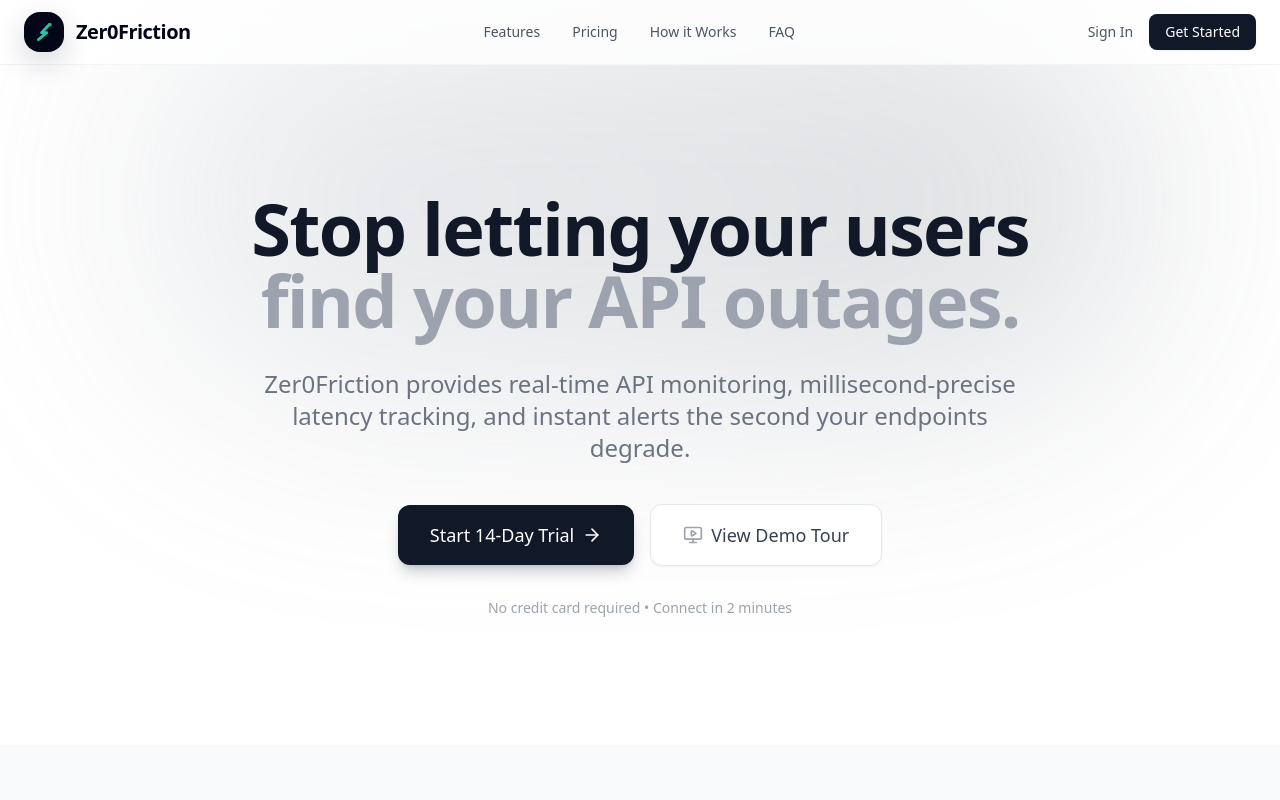
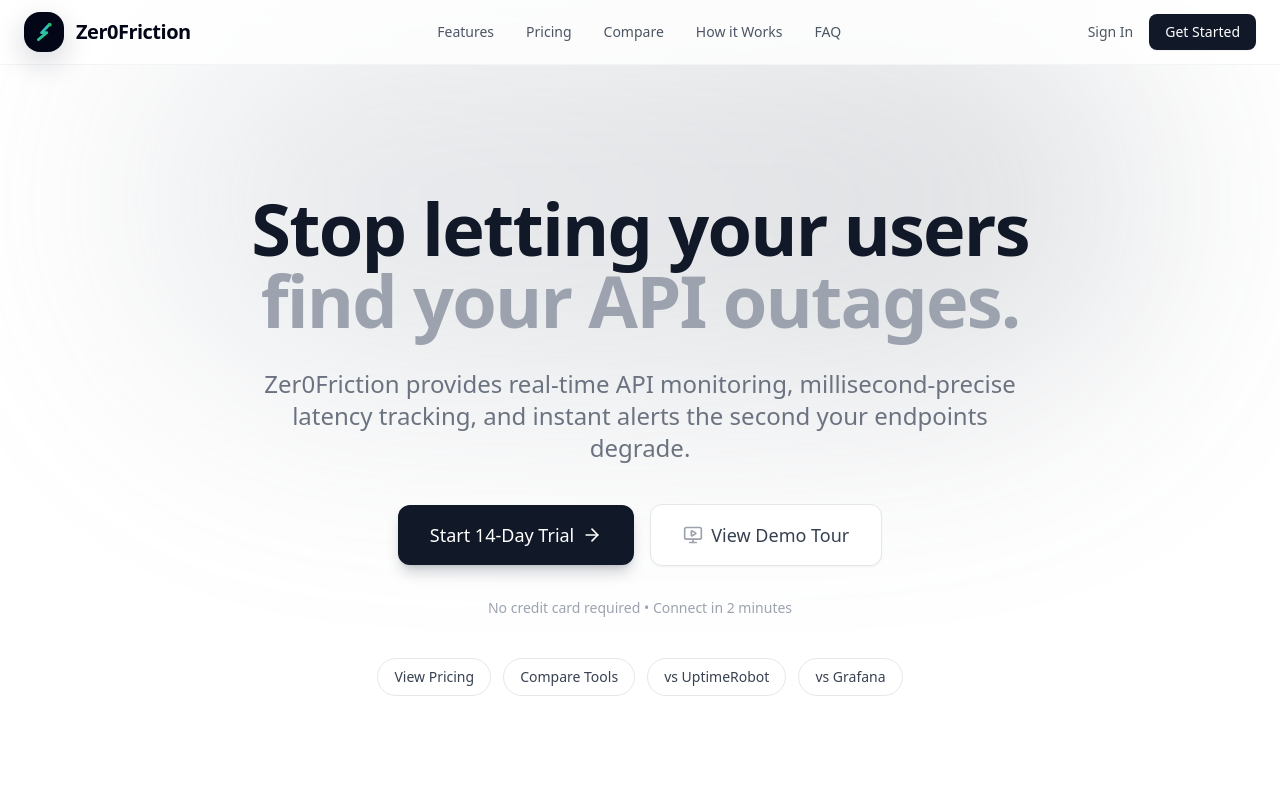
Before and after one commit to yug005/zf, a React (Vite) app in the folder frontend/: page / in a window 1280 px wide. Shown: the top 800 px of the page. Built offline with nearby package versions, Linux system fonts and the light colour scheme; no server answers.

Commit message:
surface marketing pages from landing page

```diff
--- a/frontend/src/pages/LandingPage.tsx
+++ b/frontend/src/pages/LandingPage.tsx
@@ -14,7 +14,10 @@ import {
   ShieldCheck,
   Clock,
   Key,
-  HelpCircle
+  HelpCircle,
+  Search,
+  Scale,
+  FileText
 } from 'lucide-react';
 import { EnterpriseContactForm } from '../components/EnterpriseContactForm';
 import { PageMeta } from '../components/PageMeta';
@@ -86,6 +89,51 @@ const LANDING_PLANS = [
     interval: '30s minimum interval',
     popular: false,
     cta: 'Choose Business',
+  },
+];
+
+const EXPLORE_PAGES = [
+  {
+    title: 'Pricing',
+    description: 'See transparent INR plans, enterprise options, and monitor limits without digging through the app.',
+    to: '/pricing',
+    icon: FileText,
+    badge: 'Start here',
+  },
+  {
+    title: 'API Monitoring Tools',
+    description: 'A clean directory comparing the major API monitoring tools teams evaluate before they buy.',
+    to: '/api-monitoring-tools',
+    icon: Search,
+    badge: 'Research',
+  },
+  {
+    title: 'Website Monitoring',
+    description: 'Learn how Zer0Friction tracks uptime, latency, SSL, and user-facing availability from one place.',
+    to: '/website-monitoring',
+    icon: Globe,
+    badge: 'Feature',
+  },
+  {
+    title: 'API Monitoring',
+    description: 'Explore endpoint checks, request assertions, alerting, and deploy-aware health workflows.',
+    to: '/api-monitoring',
+    icon: Activity,
+    badge: 'Feature',
+  },
+  {
+    title: 'vs UptimeRobot',
+    description: 'Compare Zer0Friction with one of the most common lightweight uptime tools teams switch from.',
+    to: '/vs-uptimerobot',
+    icon: Scale,
+    badge: 'Compare',
+  },
+  {
+    title: 'vs Grafana',
+    description: 'See the simpler path for startups and product teams that do not want to assemble a larger observability stack.',
+    to: '/vs-grafana',
+    icon: Scale,
+    badge: 'Compare',
   },
 ];
 
@@ -212,7 +260,8 @@ export default function LandingPage() {
           </div>
           <div className="hidden md:flex items-center gap-8 text-sm font-medium text-gray-600">
             <a href="#features" className="hover:text-gray-900 transition-colors">Features</a>
-            <a href="#pricing" className="hover:text-gray-900 transition-colors">Pricing</a>
+            <Link to="/pricing" className="hover:text-gray-900 transition-colors">Pricing</Link>
+            <a href="#explore" className="hover:text-gray-900 transition-colors">Compare</a>
             <a href="#how-to" className="hover:text-gray-900 transition-colors">How it Works</a>
             <a href="#faq" className="hover:text-gray-900 transition-colors">FAQ</a>
           </div>
@@ -251,6 +300,20 @@ export default function LandingPage() {
               </button>
             </div>
             <p className="mt-8 text-sm text-gray-400 font-medium">No credit card required • Connect in 2 minutes</p>
+            <div className="mt-10 flex flex-wrap items-center justify-center gap-3 text-sm font-medium">
+              <Link to="/pricing" className="rounded-full border border-gray-200 bg-white px-4 py-2 text-gray-700 transition hover:border-gray-300 hover:text-gray-900">
+                View Pricing
+              </Link>
+              <Link to="/api-monitoring-tools" className="rounded-full border border-gray-200 bg-white px-4 py-2 text-gray-700 transition hover:border-gray-300 hover:text-gray-900">
+                Compare Tools
+              </Link>
+              <Link to="/vs-uptimerobot" className="rounded-full border border-gray-200 bg-white px-4 py-2 text-gray-700 transition hover:border-gray-300 hover:text-gray-900">
+                vs UptimeRobot
+              </Link>
+              <Link to="/vs-grafana" className="rounded-full border border-gray-200 bg-white px-4 py-2 text-gray-700 transition hover:border-gray-300 hover:text-gray-900">
+                vs Grafana
+              </Link>
+            </div>
           </div>
         </section>
 
@@ -450,6 +513,55 @@ export default function LandingPage() {
               ))}
               <EnterpriseContactForm />
             </div>
+            <div className="mt-10">
+              <Link
+                to="/pricing"
+                className="inline-flex items-center gap-2 rounded-2xl border border-gray-200 bg-white px-6 py-3 text-sm font-semibold text-gray-800 transition hover:border-gray-300 hover:bg-gray-100"
+              >
+                Open full pricing page
+                <ArrowRight className="h-4 w-4" />
+              </Link>
+            </div>
+          </div>
+        </section>
+
+        {/* 6.25 Explore Pages */}
+        <section id="explore" className="border-t border-gray-100 bg-white px-6 py-24">
+          <div className="mx-auto max-w-7xl">
+            <div className="mx-auto mb-14 max-w-3xl text-center">
+              <p className="text-sm font-bold uppercase tracking-[0.25em] text-gray-400">Explore Zer0Friction</p>
+              <h2 className="mt-4 text-3xl font-bold tracking-tight text-gray-900 md:text-5xl">
+                Compare tools, pricing, and monitoring workflows without hunting through the footer
+              </h2>
+              <p className="mt-5 text-lg leading-relaxed text-gray-500">
+                These pages are built for buyers, founders, and engineers who want to understand where Zer0Friction fits before creating an account.
+              </p>
+            </div>
+
+            <div className="grid gap-6 md:grid-cols-2 xl:grid-cols-3">
+              {EXPLORE_PAGES.map((page) => (
+                <Link
+                  key={page.to}
+                  to={page.to}
+                  className="group rounded-[2rem] border border-gray-200 bg-gray-50 p-8 transition-all hover:-translate-y-1 hover:border-gray-300 hover:bg-white hover:shadow-xl hover:shadow-gray-900/5"
+                >
+                  <div className="mb-6 flex items-center justify-between">
+                    <div className="flex h-12 w-12 items-center justify-center rounded-2xl bg-gray-900 text-white">
+                      <page.icon className="h-6 w-6" />
+                    </div>
+                    <span className="rounded-full bg-white px-3 py-1 text-xs font-bold uppercase tracking-[0.2em] text-gray-500">
+                      {page.badge}
+                    </span>
+                  </div>
+                  <h3 className="text-2xl font-bold text-gray-900">{page.title}</h3>
+                  <p className="mt-3 text-sm leading-7 text-gray-500">{page.description}</p>
+                  <div className="mt-6 inline-flex items-center gap-2 text-sm font-semibold text-gray-900">
+                    Open page
+                    <ArrowRight className="h-4 w-4 transition-transform group-hover:translate-x-1" />
+                  </div>
+                </Link>
+              ))}
+            </div>
           </div>
         </section>
 
```
